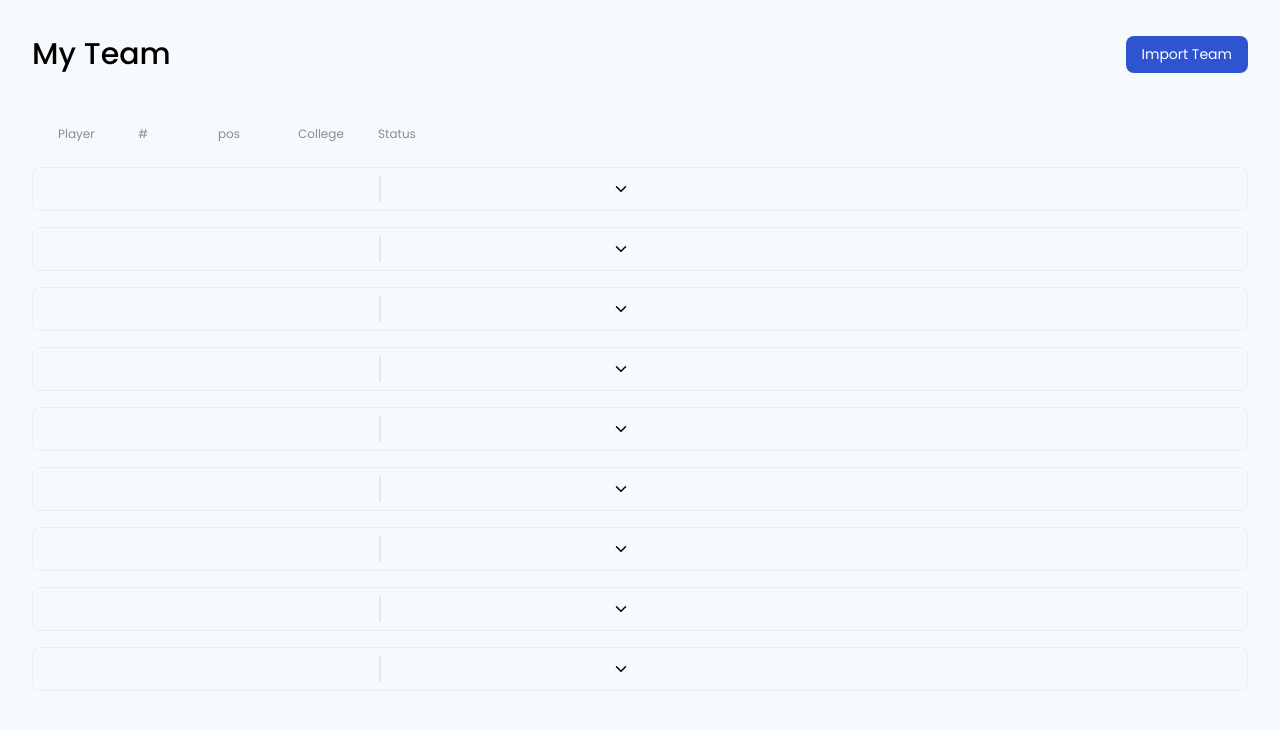
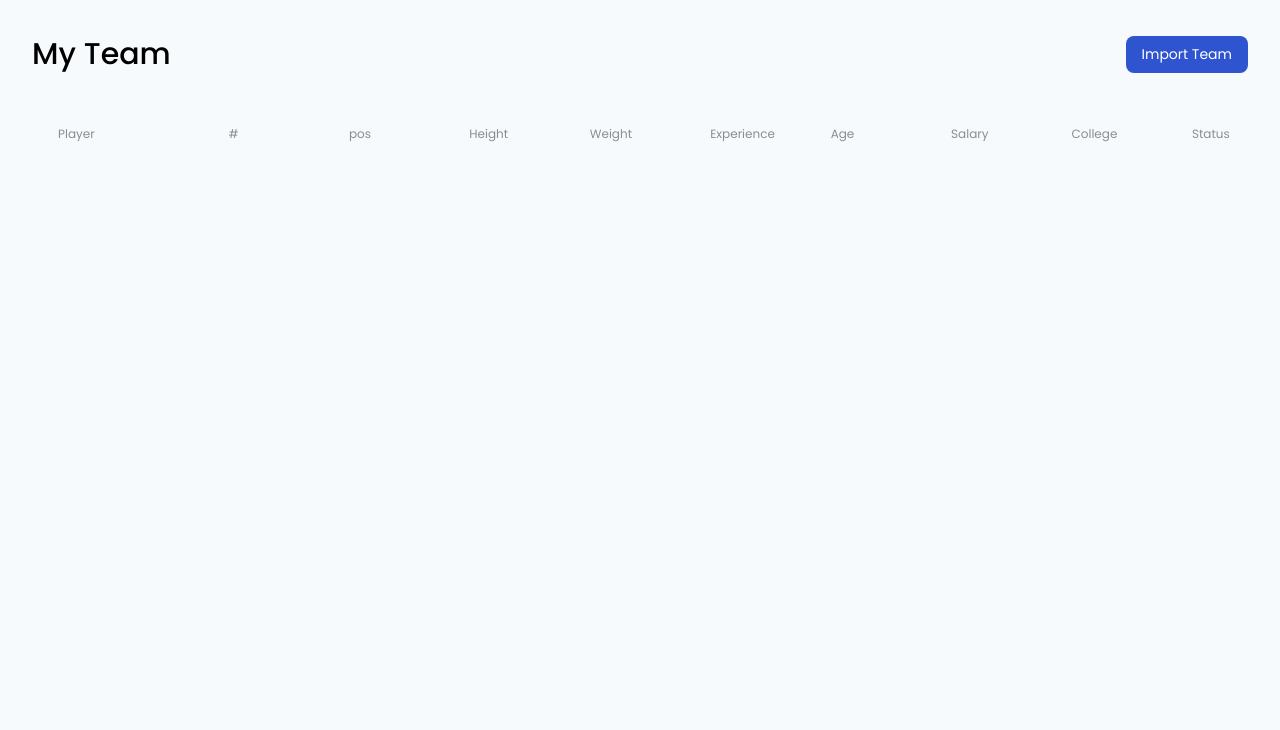
Before and after one commit to juliomerisio/koneksys-challenge, a React (Create React App) app: page / in a window 1280 px wide. Shown: the top 730 px of the page. Built offline with nearby package versions, Linux system fonts and the light colour scheme; the HTML template or start-up script is replaced by a standard one.

Commit message:
feat: add logic to reset values

```diff
--- a/src/components/Wizard/Steps/Complete.tsx
+++ b/src/components/Wizard/Steps/Complete.tsx
@@ -1,8 +1,11 @@
 import React from 'react'
-import { selector, useRecoilValue } from 'recoil'
+import { atom, selector, useRecoilValue, useSetRecoilState } from 'recoil'
 import styled from 'styled-components'
 
 import { useLogger } from '../../../hooks'
+import { CSVData } from '../../../hooks/useParseCSV'
+import { ModalAtom } from '../../../pages/Dashboard'
+import { useResetValues } from '../../../pages/useResetValues'
 import { Button } from '../../Button'
 import { ModalFooter } from '../../Modal/ModalFooter'
 import { FavoriteAtom } from './Favorite'
@@ -70,13 +73,32 @@ const selectorCSV = selector({
   },
 })
 
+export const DashboardDataAtom = atom<CSVData['data']>({
+  key: 'DashboardDataAtom',
+  default: [],
+})
+
 export const Complete = () => {
   const logger = useLogger('Complete')
   const get = useRecoilValue(selectorCSV)
+  const reset = useResetValues()
+
+  const setModalIsOpen = useSetRecoilState(ModalAtom)
+
+  const getCSVAtom = useRecoilValue(CSVAtom)
+
+  const setDashboardData = useSetRecoilState(DashboardDataAtom)
+
   const { onPrevious } = useWizardSteps({
     previous: 'Favorite',
     next: 'Complete',
   })
+
+  const handleFinish = () => {
+    setDashboardData(getCSVAtom.data.data)
+    setModalIsOpen(false)
+    reset()
+  }
 
   logger.info('Data', get)
 
@@ -119,7 +141,9 @@ export const Complete = () => {
         <Button variant='border' onClick={onPrevious}>
           Back
         </Button>
-        <Button variant='accent'>Continue</Button>
+        <Button variant='accent' onClick={handleFinish}>
+          Continue
+        </Button>
       </ModalFooter>
     </>
   )
--- a/src/components/Wizard/Steps/Favorite.tsx
+++ b/src/components/Wizard/Steps/Favorite.tsx
@@ -39,7 +39,7 @@ export const Favorite = () => {
         <Button variant='border' onClick={onPrevious}>
           Back
         </Button>
-        <Button variant='accent' onClick={onNext}>
+        <Button variant='accent' onClick={onNext} disabled={!getFavorite}>
           Continue
         </Button>
       </ModalFooter>
--- a/src/pages/Dashboard.tsx
+++ b/src/pages/Dashboard.tsx
@@ -1,13 +1,16 @@
-import { Table } from 'components/Table/Table'
-import React, { useState } from 'react'
-import { useSetRecoilState } from 'recoil'
+import { Columns, Table } from 'components/Table/Table'
+import React from 'react'
+import { atom, useRecoilState, useRecoilValue } from 'recoil'
 import styled from 'styled-components'
 
 import { Button, Modal } from '../components'
 import { ModalHeader } from '../components/Modal/ModalHeader'
+import { DashboardDataAtom } from '../components/Wizard/Steps/Complete'
 import { Steps } from '../components/Wizard/Steps/Steps'
-import { CSVAtom } from '../components/Wizard/Steps/UploadData'
-import { Wizard, WizardAtom } from '../components/Wizard/Wizard'
+import { TitleAtom } from '../components/Wizard/Steps/UploadData'
+import { Wizard } from '../components/Wizard/Wizard'
+import { useLogger } from '../hooks'
+import { useResetValues } from './useResetValues'
 
 const Header = styled.header`
   width: 100%;
@@ -25,48 +28,129 @@ const Container = styled.div`
   min-height: 100vh;
 `
 
+export const ModalAtom = atom({
+  key: 'ModalAtom',
+  default: false,
+})
+
 export const Dashboard = () => {
-  const [open, setOpen] = useState(false)
-  const setWizard = useSetRecoilState(WizardAtom)
-  const setCSVAtom = useSetRecoilState(CSVAtom)
-
-  const handleCloseModal = () => {
-    setWizard({
-      active: ['Upload Data'],
-      actual: 'Upload Data',
-      hasError: [],
-    })
-
-    setCSVAtom({
-      data: {
-        fileInfo: {
-          name: '',
-          type: '',
-          size: 0,
-        },
-        data: [],
-      },
-      errors: [],
-    })
-    setOpen(false)
-  }
+  const [open, setOpen] = useRecoilState(ModalAtom)
+  const reset = useResetValues()
+  const title = useRecoilValue(TitleAtom)
 
   return (
     <Container>
       <Header>
-        <h1>My Team</h1>
+        <h1>{title || 'My Team'}</h1>
         <Button variant='accent' onClick={() => setOpen(true)}>
           Import Team
         </Button>
       </Header>
 
-      <Modal isOpen={open} onClose={handleCloseModal}>
-        <ModalHeader onClose={handleCloseModal} />
+      <DashboardTable />
+
+      <Modal isOpen={open} onClose={reset}>
+        <ModalHeader onClose={reset} />
         <Wizard />
         <Steps />
       </Modal>
-
-      <Table isDashboard />
     </Container>
   )
 }
+
+const Wrapper = styled.div`
+  span {
+    max-width: 100px;
+    white-space: unset;
+    overflow: unset;
+    text-overflow: unset;
+  }
+  > div {
+    span:first-child {
+      max-width: 150px;
+    }
+    span:last-child {
+      max-width: 50px;
+    }
+  }
+`
+
+const DashboardTable = () => {
+  const get = useRecoilValue(DashboardDataAtom)
+
+  const logger = useLogger('Dashboard')
+
+  logger.info('Data', get)
+
+  return (
+    <Wrapper>
+      <Table isDashboard rows={get} columns={columns} />
+    </Wrapper>
+  )
+}
+
+const columns: Columns = [
+  {
+    key: 'Player Name',
+    label: 'Player',
+    render: (value) => value,
+    renderRow: (value) => value,
+  },
+
+  {
+    key: '#',
+    label: '#',
+    render: (value) => value,
+    renderRow: (value) => value,
+  },
+
+  {
+    key: 'Pos',
+    label: 'pos',
+    render: (value) => value,
+    renderRow: (value) => value,
+  },
+  {
+    key: 'Height',
+    label: 'Height',
+    render: (value) => value,
+    renderRow: (value) => value,
+  },
+  {
+    key: 'Weight',
+    label: 'Weight',
+    render: (value) => value,
+    renderRow: (value) => value,
+  },
+  {
+    key: 'Experience',
+    label: 'Experience',
+    render: (value) => value,
+    renderRow: (value) => value,
+  },
+  {
+    key: 'Age',
+    label: 'Age',
+    render: (value) => value,
+    renderRow: (value) => value,
+  },
+  {
+    key: 'Base Salary',
+    label: 'Salary',
+    render: (value) => value,
+    renderRow: (value) => value,
+  },
+
+  {
+    key: 'College',
+    label: 'College',
+    render: (value) => value,
+    renderRow: (value) => value,
+  },
+  {
+    key: 'Status',
+    label: 'Status',
+    render: (value) => value,
+    renderRow: (value) => value,
+  },
+]
--- /dev/null
+++ b/src/pages/useResetValues.tsx
@@ -0,0 +1,20 @@
+import { useResetRecoilState } from 'recoil'
+
+import { FavoriteAtom } from '../components/Wizard/Steps/Favorite'
+import { CSVAtom } from '../components/Wizard/Steps/UploadData'
+import { WizardAtom } from '../components/Wizard/Wizard'
+import { ModalAtom } from './Dashboard'
+
+export const useResetValues = () => {
+  const setOpen = useResetRecoilState(ModalAtom)
+  const setCSVAtom = useResetRecoilState(CSVAtom)
+  const setWizard = useResetRecoilState(WizardAtom)
+  const setFavorite = useResetRecoilState(FavoriteAtom)
+
+  return () => {
+    setWizard()
+    setCSVAtom()
+    setOpen()
+    setFavorite()
+  }
+}
```
